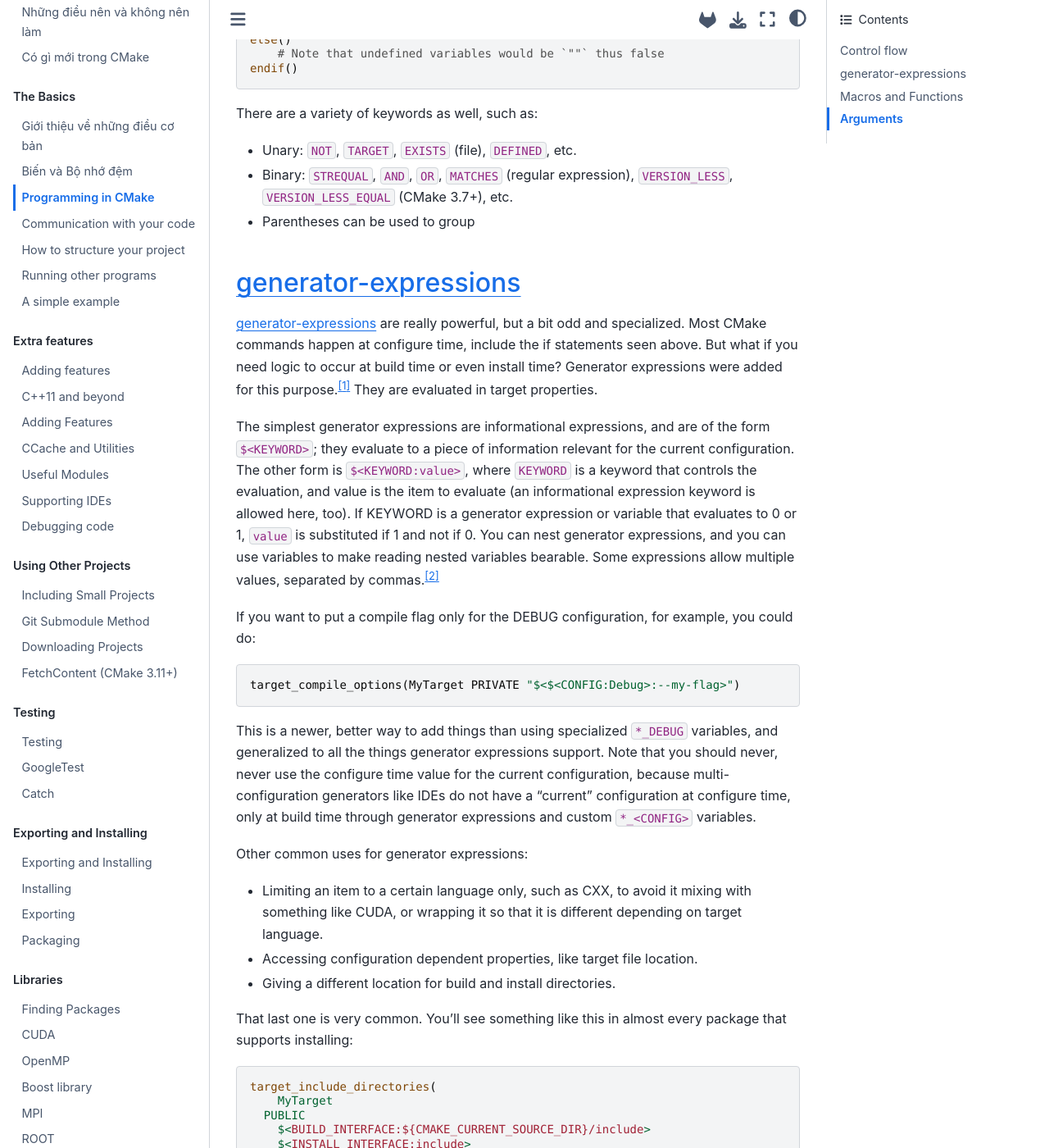
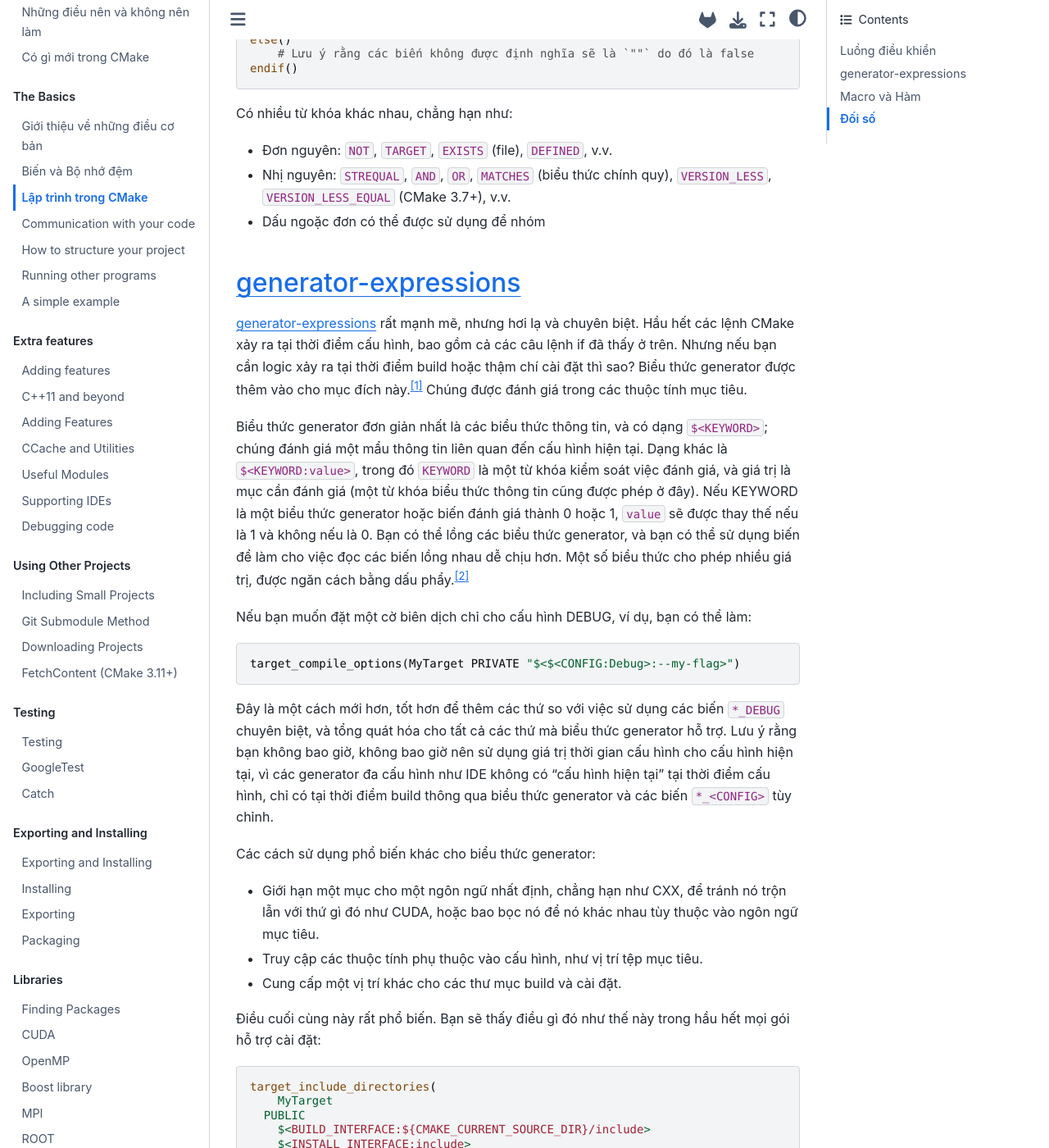
Before and after one commit to xuanvuong1702/Modern-CMake-VI-VN, a Jupyter Book: the page built from chapters/basics/functions.md, in a window 1280 px wide and 1400 px high, scrolled down 631 px. Shown: the whole window at 82% size. Built offline with Jupyter Book 1.0.4 settings and Sphinx 7.4.7 and the Sphinx Book theme 1.1.4, drawn with Linux system fonts in a browser that asks for light colours; some of the changed text lies outside the part shown.

Commit message:
add function

````diff
--- a/chapters/basics/functions.md
+++ b/chapters/basics/functions.md
@@ -1,57 +1,54 @@
-# Programming in CMake
+# Lập trình trong CMake
 
-## Control flow
+## Luồng điều khiển
 
-CMake has an {{ command.format('if') }} statement, though over the years it has become rather complex. There are a series of all caps keywords you can use inside an if statement, and you can often refer to variables by either directly by name or using the `${}` syntax (the if statement historically predates variable expansion). An example if statement:
+CMake có một câu lệnh {{ command.format('if') }}, mặc dù qua nhiều năm nó đã trở nên khá phức tạp. Có một loạt các từ khóa viết hoa mà bạn có thể sử dụng bên trong một câu lệnh if, và bạn thường có thể tham chiếu đến các biến bằng cách trực tiếp sử dụng tên hoặc cú pháp `${}` (câu lệnh if lịch sử có trước việc mở rộng biến). Một ví dụ về câu lệnh if:
 
 ```cmake
 if(variable)
-    # If variable is `ON`, `YES`, `TRUE`, `Y`, or non zero number
+    # Nếu biến là `ON`, `YES`, `TRUE`, `Y`, hoặc số khác 0
 else()
-    # If variable is `0`, `OFF`, `NO`, `FALSE`, `N`, `IGNORE`, `NOTFOUND`, `""`, or ends in `-NOTFOUND`
+    # Nếu biến là `0`, `OFF`, `NO`, `FALSE`, `N`, `IGNORE`, `NOTFOUND`, `""`, hoặc kết thúc bằng `-NOTFOUND`
 endif()
-# If variable does not expand to one of the above, CMake will expand it then try again
+# Nếu biến không mở rộng thành một trong những giá trị trên, CMake sẽ mở rộng nó rồi thử lại
 ```
 
-Since this can be a little confusing if you explicitly put a variable expansion, like `${variable}`, due to the potential expansion of an expansion, a policy ({{ policy.format('CMP0054') }}) was added in CMake 3.1+ that keeps a quoted expansion from being expanded yet again. So, as long as the minimum version of CMake is 3.1+, you can do:
+Vì điều này có thể hơi khó hiểu nếu bạn rõ ràng đặt một biến mở rộng, như `${variable}`, do khả năng mở rộng của một mở rộng, một chính sách ({{ policy.format('CMP0054') }}) đã được thêm vào trong CMake 3.1+ để giữ cho một mở rộng có dấu ngoặc kép không bị mở rộng lại lần nữa. Vì vậy, miễn là phiên bản tối thiểu của CMake là 3.1+, bạn có thể làm:
 
 ```cmake
 if("${variable}")
-    # True if variable is not false-like
+    # Đúng nếu biến không giống false
 else()
-    # Note that undefined variables would be `""` thus false
+    # Lưu ý rằng các biến không được định nghĩa sẽ là `""` do đó là false
 endif()
 ```
+Có nhiều từ khóa khác nhau, chẳng hạn như:
 
-There are a variety of keywords as well, such as:
-
-- Unary: `NOT`, `TARGET`, `EXISTS` (file), `DEFINED`, etc.
-- Binary: `STREQUAL`, `AND`, `OR`, `MATCHES` (regular expression), `VERSION_LESS`, `VERSION_LESS_EQUAL` (CMake 3.7+), etc.
-- Parentheses can be used to group
+- Đơn nguyên: `NOT`, `TARGET`, `EXISTS` (file), `DEFINED`, v.v.
+- Nhị nguyên: `STREQUAL`, `AND`, `OR`, `MATCHES` (biểu thức chính quy), `VERSION_LESS`, `VERSION_LESS_EQUAL` (CMake 3.7+), v.v.
+- Dấu ngoặc đơn có thể được sử dụng để nhóm
 
 ## {{ cmake.format('generator-expressions') }}
 
-{{ cmake.format('generator-expressions') }} are really powerful, but a bit odd and specialized. Most CMake commands happen at configure time, include the if statements seen above. But what if you need logic to occur at build time or even install time? Generator expressions were added for this purpose.[^1] They are evaluated in target properties.
+{{ cmake.format('generator-expressions') }} rất mạnh mẽ, nhưng hơi lạ và chuyên biệt. Hầu hết các lệnh CMake xảy ra tại thời điểm cấu hình, bao gồm cả các câu lệnh if đã thấy ở trên. Nhưng nếu bạn cần logic xảy ra tại thời điểm build hoặc thậm chí cài đặt thì sao? Biểu thức generator được thêm vào cho mục đích này.[^1] Chúng được đánh giá trong các thuộc tính mục tiêu.
 
-The simplest generator expressions are informational expressions, and are of the form `$<KEYWORD>`; they evaluate to a piece of information relevant for the current configuration. The other form is `$<KEYWORD:value>`, where `KEYWORD` is a keyword that controls the evaluation, and value is the item to evaluate (an informational expression keyword is allowed here, too). If KEYWORD is a generator expression or variable that evaluates to 0 or 1, `value` is substituted
-if 1 and not if 0. You can nest generator expressions, and you can use variables to make reading nested variables bearable. Some
-expressions allow multiple values, separated by commas.[^2]
+Biểu thức generator đơn giản nhất là các biểu thức thông tin, và có dạng `$<KEYWORD>`; chúng đánh giá một mẩu thông tin liên quan đến cấu hình hiện tại. Dạng khác là `$<KEYWORD:value>`, trong đó `KEYWORD` là một từ khóa kiểm soát việc đánh giá, và giá trị là mục cần đánh giá (một từ khóa biểu thức thông tin cũng được phép ở đây). Nếu KEYWORD là một biểu thức generator hoặc biến đánh giá thành 0 hoặc 1, `value` sẽ được thay thế nếu là 1 và không nếu là 0. Bạn có thể lồng các biểu thức generator, và bạn có thể sử dụng biến để làm cho việc đọc các biến lồng nhau dễ chịu hơn. Một số biểu thức cho phép nhiều giá trị, được ngăn cách bằng dấu phẩy.[^2]
 
-If you want to put a compile flag only for the DEBUG configuration, for example, you could do:
+Nếu bạn muốn đặt một cờ biên dịch chỉ cho cấu hình DEBUG, ví dụ, bạn có thể làm:
 
 ```
 target_compile_options(MyTarget PRIVATE "$<$<CONFIG:Debug>:--my-flag>")
 ```
 
-This is a newer, better way to add things than using specialized `*_DEBUG` variables, and generalized to all the things generator expressions support. Note that you should never, never use the configure time value for the current configuration, because multi-configuration generators like IDEs do not have a "current" configuration at configure time, only at build time through generator expressions and custom `*_<CONFIG>` variables.
+Đây là một cách mới hơn, tốt hơn để thêm các thứ so với việc sử dụng các biến `*_DEBUG` chuyên biệt, và tổng quát hóa cho tất cả các thứ mà biểu thức generator hỗ trợ. Lưu ý rằng bạn không bao giờ, không bao giờ nên sử dụng giá trị thời gian cấu hình cho cấu hình hiện tại, vì các generator đa cấu hình như IDE không có "cấu hình hiện tại" tại thời điểm cấu hình, chỉ có tại thời điểm build thông qua biểu thức generator và các biến `*_<CONFIG>` tùy chỉnh.
 
-Other common uses for generator expressions:
+Các cách sử dụng phổ biến khác cho biểu thức generator:
 
-- Limiting an item to a certain language only, such as CXX, to avoid it mixing with something like CUDA, or wrapping it so that it is different depending on target language.
-- Accessing configuration dependent properties, like target file location.
-- Giving a different location for build and install directories.
+- Giới hạn một mục cho một ngôn ngữ nhất định, chẳng hạn như CXX, để tránh nó trộn lẫn với thứ gì đó như CUDA, hoặc bao bọc nó để nó khác nhau tùy thuộc vào ngôn ngữ mục tiêu.
+- Truy cập các thuộc tính phụ thuộc vào cấu hình, như vị trí tệp mục tiêu.
+- Cung cấp một vị trí khác cho các thư mục build và cài đặt.
 
-That last one is very common. You'll see something like this in almost every package that supports installing:
+Điều cuối cùng này rất phổ biến. Bạn sẽ thấy điều gì đó như thế này trong hầu hết mọi gói hỗ trợ cài đặt:
 
 ```cmake
 target_include_directories(
@@ -61,13 +58,11 @@ target_include_directories(
     $<INSTALL_INTERFACE:include>
 )
 ```
+## Macro và Hàm
 
-## Macros and Functions
+Bạn có thể dễ dàng định nghĩa hàm {{ command.format('function') }} hoặc {{ command.format('macro') }} của riêng mình trong CMake. Sự khác biệt duy nhất giữa hàm và macro là phạm vi; macro không có phạm vi. Vì vậy, nếu bạn đặt một biến trong một hàm và muốn nó hiển thị bên ngoài, bạn sẽ cần `PARENT_SCOPE`. Do đó, việc lồng các hàm hơi phức tạp, vì bạn sẽ phải rõ ràng đặt các biến mà bạn muốn hiển thị ra bên ngoài thành `PARENT_SCOPE` trong mỗi hàm. Nhưng, các hàm không "rò rỉ" tất cả các biến của chúng như macro. Đối với các ví dụ sau, tôi sẽ sử dụng hàm.
 
-You can define your own CMake {{ command.format('function') }} or {{ command.format('macro') }} easily. The only difference between a function and a macro is scope; macros don't have one. So, if you set a variable in a function and want it to be visible outside, you'll need `PARENT_SCOPE`. Nesting functions therefore is a bit tricky, since you'll have to explicitly set the variables you want visible to the outside world to `PARENT_SCOPE` in each function. But, functions don't "leak" all their variables like macros do. For the
-following examples, I'll use functions.
-
-An example of a simple function is as follows:
+Một ví dụ về một hàm đơn giản như sau:
 
 ```cmake
 function(SIMPLE REQUIRED_ARG)
@@ -79,19 +74,18 @@ simple(This Foo Bar)
 message("Output: ${This}")
 ```
 
-The output would be:
+Đầu ra sẽ là:
 
 ```
 -- Simple arguments: This, followed by Foo;Bar
 Output: From SIMPLE
 ```
 
-If you want positional arguments, they are listed explicitly, and all other arguments are collected in `ARGN` (`ARGV` holds all arguments, even the ones you list). You have to work around the fact that CMake does not have return values by setting variables. In the example above, you can explicitly give a variable name to set.
+Nếu bạn muốn các đối số vị trí, chúng được liệt kê rõ ràng, và tất cả các đối số khác được thu thập trong `ARGN` (`ARGV` giữ tất cả các đối số, kể cả những cái bạn liệt kê). Bạn phải làm việc xung quanh thực tế rằng CMake không có giá trị trả về bằng cách đặt các biến. Trong ví dụ trên, bạn có thể rõ ràng đưa ra một tên biến để đặt.
 
-## Arguments
+## Đối số
 
-CMake has a named variable system that you've already seen in most of the build in CMake functions. You can use it with the {{ command.format('cmake_parse_arguments') }} function. If you want to support a version of CMake less than 3.5, you'll want to also include the {{ module.format('CMakeParseArguments') }} module, which is where it used to live before becoming a built in command. Here is an example of how to use it:
-
+CMake có một hệ thống biến có tên mà bạn đã thấy trong hầu hết các hàm dựng sẵn trong CMake. Bạn có thể sử dụng nó với hàm {{ command.format('cmake_parse_arguments') }}. Nếu bạn muốn hỗ trợ một phiên bản CMake nhỏ hơn 3.5, bạn cũng sẽ muốn bao gồm module {{ module.format('CMakeParseArguments') }}, nơi mà nó từng tồn tại trước khi trở thành một lệnh dựng sẵn. Dưới đây là một ví dụ về cách sử dụng nó:
 ```cmake
 function(COMPLEX)
     cmake_parse_arguments(
@@ -106,7 +100,7 @@ endfunction()
 complex(SINGLE ONE_VALUE value MULTI_VALUES some other values)
 ```
 
-Inside the function after this call, you'll find:
+Bên trong hàm sau khi gọi, bạn sẽ thấy:
 
 ```
 COMPLEX_PREFIX_SINGLE = TRUE
@@ -116,7 +110,7 @@ COMPLEX_PREFIX_ALSO_ONE_VALUE = <UNDEFINED>
 COMPLEX_PREFIX_MULTI_VALUES = "some;other;values"
 ```
 
-If you look at the official page, you'll see a slightly different method using set to avoid explicitly writing the semicolons in the list; feel free to use the structure you like best. You can mix it with the positional arguments listed above; any remaining arguments (therefore optional positional arguments) are in `COMPLEX_PREFIX_UNPARSED_ARGUMENTS`.
+Nếu bạn nhìn vào trang chính thức, bạn sẽ thấy một phương pháp hơi khác sử dụng set để tránh việc phải viết rõ ràng các dấu chấm phẩy trong danh sách; hãy thoải mái sử dụng cấu trúc mà bạn thích nhất. Bạn có thể kết hợp nó với các đối số vị trí được liệt kê ở trên; bất kỳ đối số còn lại nào (do đó là các đối số vị trí tùy chọn) đều nằm trong `COMPLEX_PREFIX_UNPARSED_ARGUMENTS`.
 
-[^1]: They act as if they are evaluated at build/install time, though actually they are evaluated for each build configuration.
-[^2]: The CMake docs splits expressions into Informational, Logical, and Output.
+[^1]: Chúng hoạt động như thể chúng được đánh giá tại thời điểm build/cài đặt, mặc dù thực tế chúng được đánh giá cho mỗi cấu hình build.
+[^2]: Tài liệu CMake chia các biểu thức thành Thông tin, Logic và Đầu ra.
````
